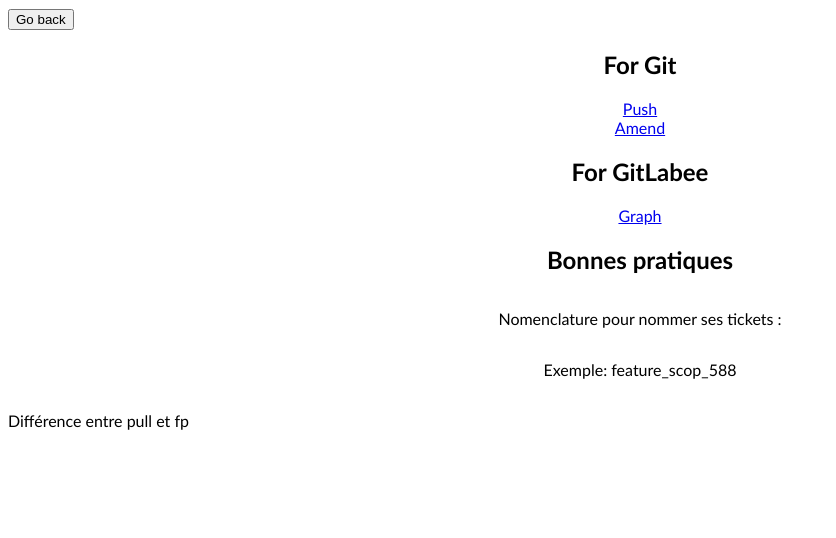
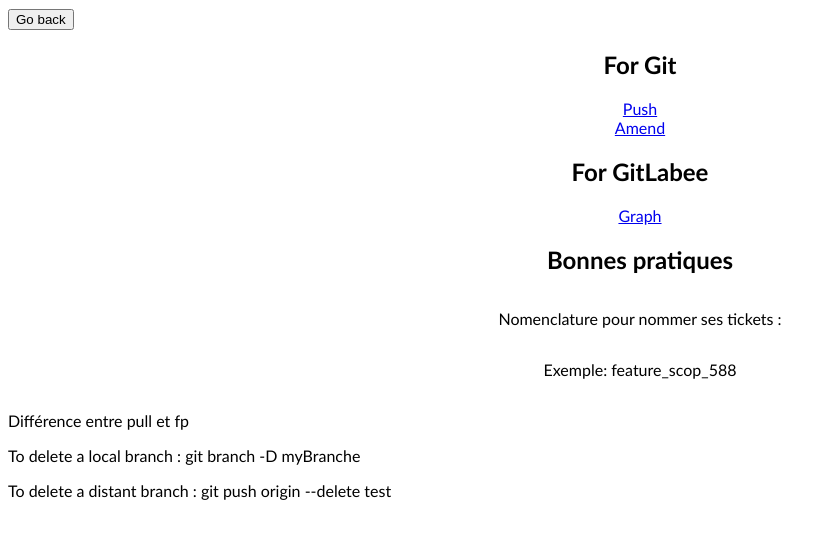
Before and after one commit to thomasheroguelle/git-training, an Angular app: page / in a window 1280 px wide. Shown: the top 538 px of the page, without its empty margins (0-836 px from the left). Built offline with nearby package versions, Linux system fonts and the light colour scheme.

Commit message:
deleting local and distant branch

```diff
--- a/src/app/components/home/home.component.html
+++ b/src/app/components/home/home.component.html
@@ -15,3 +15,6 @@
 </section>
 
 <p>Différence entre pull et fp </p>
+
+<p>To delete a local branch : git branch -D myBranche</p>
+<p>To delete a distant branch : git push origin --delete test</p>
```
